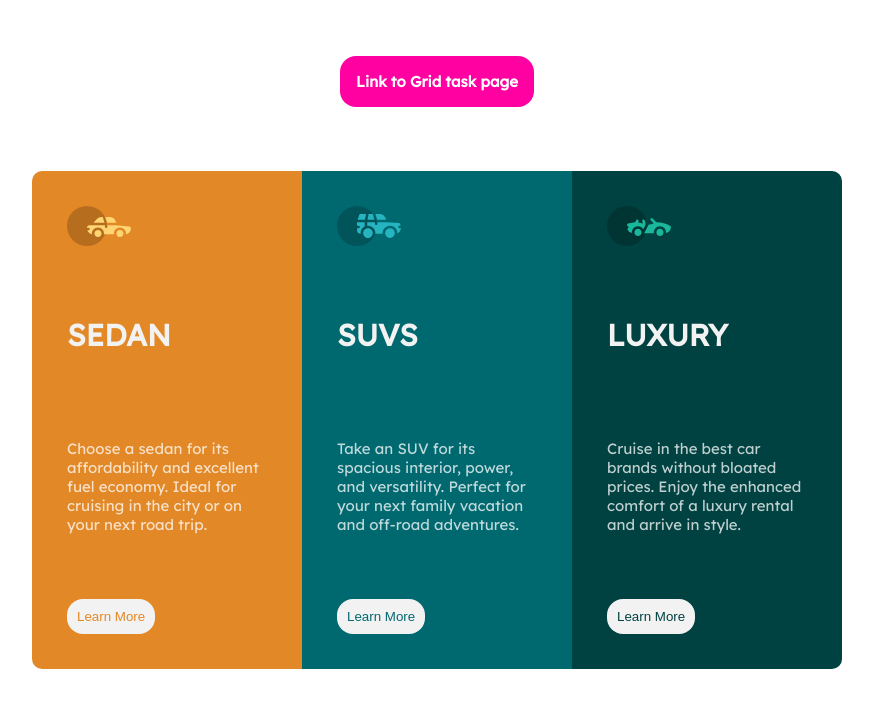
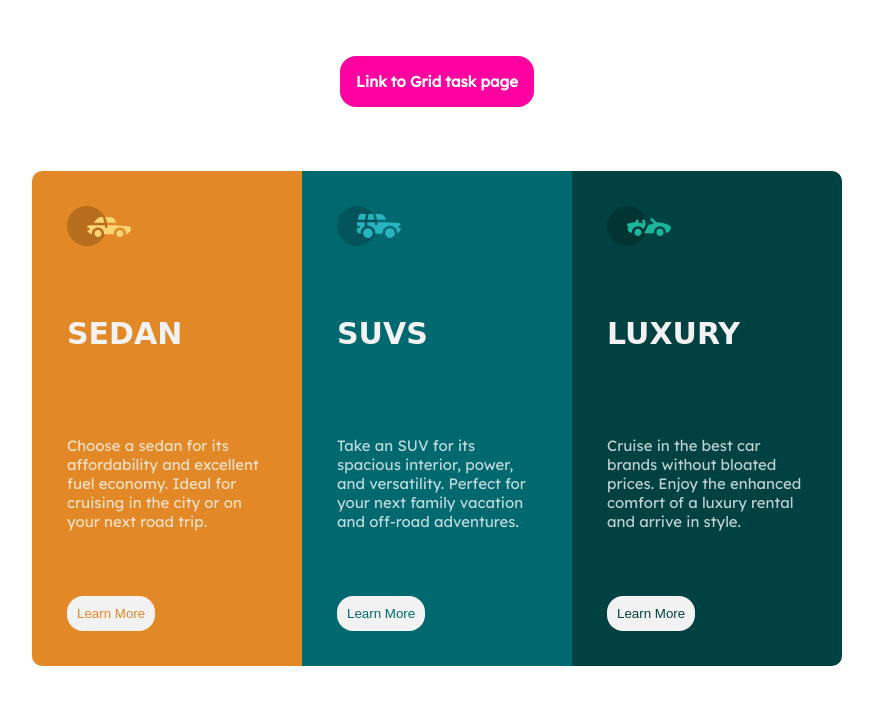
Before and after one commit to Swift-code460/Zuri-layout-task-1, a plain HTML site: page index.html in a window 1280 px wide. Shown: the whole page, without its empty margins (203-1076 px from the left). Drawn offline with Linux system fonts and the light colour scheme.

Commit message:
update index.css

```diff
--- a/css/index.css
+++ b/css/index.css
@@ -4,8 +4,7 @@ body {
   align-items: center;
   justify-content: center;
   font-size: 15px;
-  font-family: 'Lexend Deca', Sans-Serif;
-  font-weight: 400;
+  font-family: 'Lexend Deca', sans-serif;
 }
 .column {
   padding: 35px;
@@ -24,6 +23,7 @@ body {
   border-radius: 0 10px 10px 0;
 }
 h1 {
+  font-family: 'Big Shoulders Display', cursive;
   color: hsl(0, 0%, 95%);
 }
 button {
```
